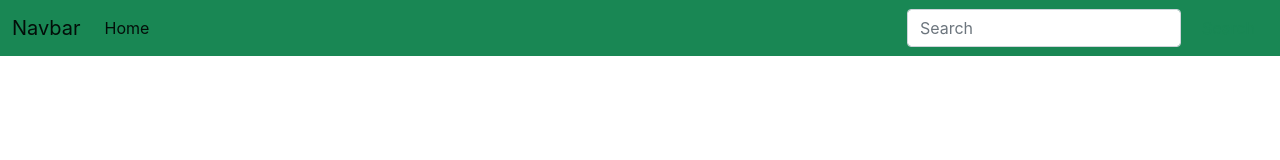
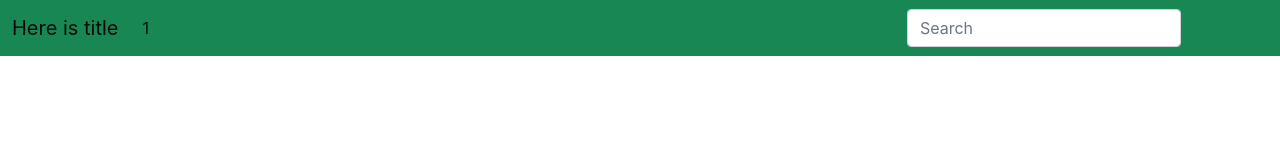
Before and after one commit to rahul-arakka/React_course, a React (Create React App) app: page / in a window 1280 px wide. Shown: the top 160 px of the page. Built offline with nearby package versions, Linux system fonts and the light colour scheme.

Commit message:
added components folder and Navbar.js inside it and discussed proptypes

```diff
--- a/src/App.js
+++ b/src/App.js
@@ -1,48 +1,12 @@
 // import logo from "./logo.svg";
 import "./App.css"; // Import/add any file like this
-
+import Navbar from './components/Navbar'
 // let name = "Rahul";
 function App() {
   return (
     <>
-      <nav className="navbar navbar-expand-lg navbar-light bg-success">
-        <div className="container-fluid">
-          <a className="navbar-brand" href="/">
-            Navbar
-          </a>
-          <button
-            className="navbar-toggler"
-            type="button"
-            data-bs-toggle="collapse"
-            data-bs-target="#navbarSupportedContent"
-            aria-controls="navbarSupportedContent"
-            aria-expanded="false"
-            aria-label="Toggle navigation"
-          >
-            <span className="navbar-toggler-icon"></span>
-          </button>
-          <div className="collapse navbar-collapse" id="navbarSupportedContent">
-            <ul className="navbar-nav me-auto mb-2 mb-lg-0">
-              <li className="nav-item">
-                <a className="nav-link active" aria-current="page" href="/">
-                  Home
-                </a>
-              </li>
-            </ul>
-            <form className="d-flex">
-              <input
-                className="form-control me-2"
-                type="search"
-                placeholder="Search"
-                aria-label="Search"
-              />
-              <button className="btn btn-outline-success" type="submit">
-                Search
-              </button>
-            </form>
-          </div>
-        </div>
-      </nav>
+     {/* <Navbar/> */}
+     <Navbar title="Here is title" item = {1} /> {/* Here 'title' and 'item' are the props passed to Navbar */}
     </>
   );
 }
--- /dev/null
+++ b/src/components/Navbar.js
@@ -0,0 +1,54 @@
+import React from 'react'
+import PropTypes from 'prop-types'
+
+export default function Navbar(props){
+    return(
+        <nav className="navbar navbar-expand-lg navbar-light bg-success">
+        <div className="container-fluid">
+          <a className="navbar-brand" href="/">
+            {props.title}
+          </a>
+          <button
+            className="navbar-toggler"
+            type="button"
+            data-bs-toggle="collapse"
+            data-bs-target="#navbarSupportedContent"
+            aria-controls="navbarSupportedContent"
+            aria-expanded="false"
+            aria-label="Toggle navigation"
+          >
+            <span className="navbar-toggler-icon"></span>
+          </button>
+          <div className="collapse navbar-collapse" id="navbarSupportedContent">
+            <ul className="navbar-nav me-auto mb-2 mb-lg-0">
+              <li className="nav-item">
+                <a className="nav-link active" aria-current="page" href="/">
+                  {props.item}
+                </a>
+              </li>
+            </ul>
+            <form className="d-flex">
+              <input
+                className="form-control me-2"
+                type="search"
+                placeholder="Search"
+                aria-label="Search"
+              />
+              <button className="btn btn-outline-success" type="submit">
+                Search
+              </button>
+            </form>
+          </div>
+        </div>
+      </nav>
+    );
+}
+
+Navbar.propTypes = {
+    title: PropTypes.string,
+    item: PropTypes.number
+}
+Navbar.defaultProps = {
+    title:'Give Title',
+    item: 2
+}
```
